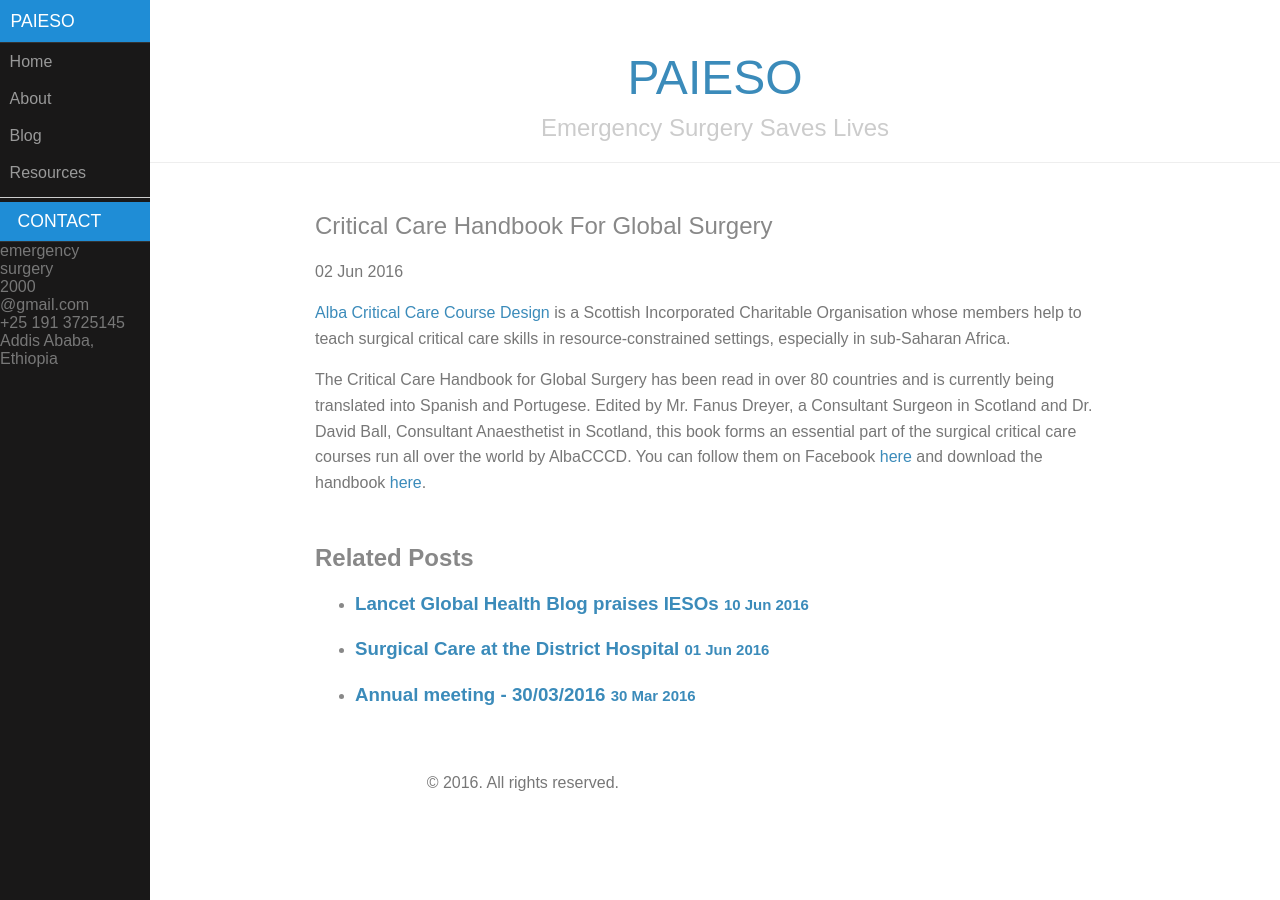
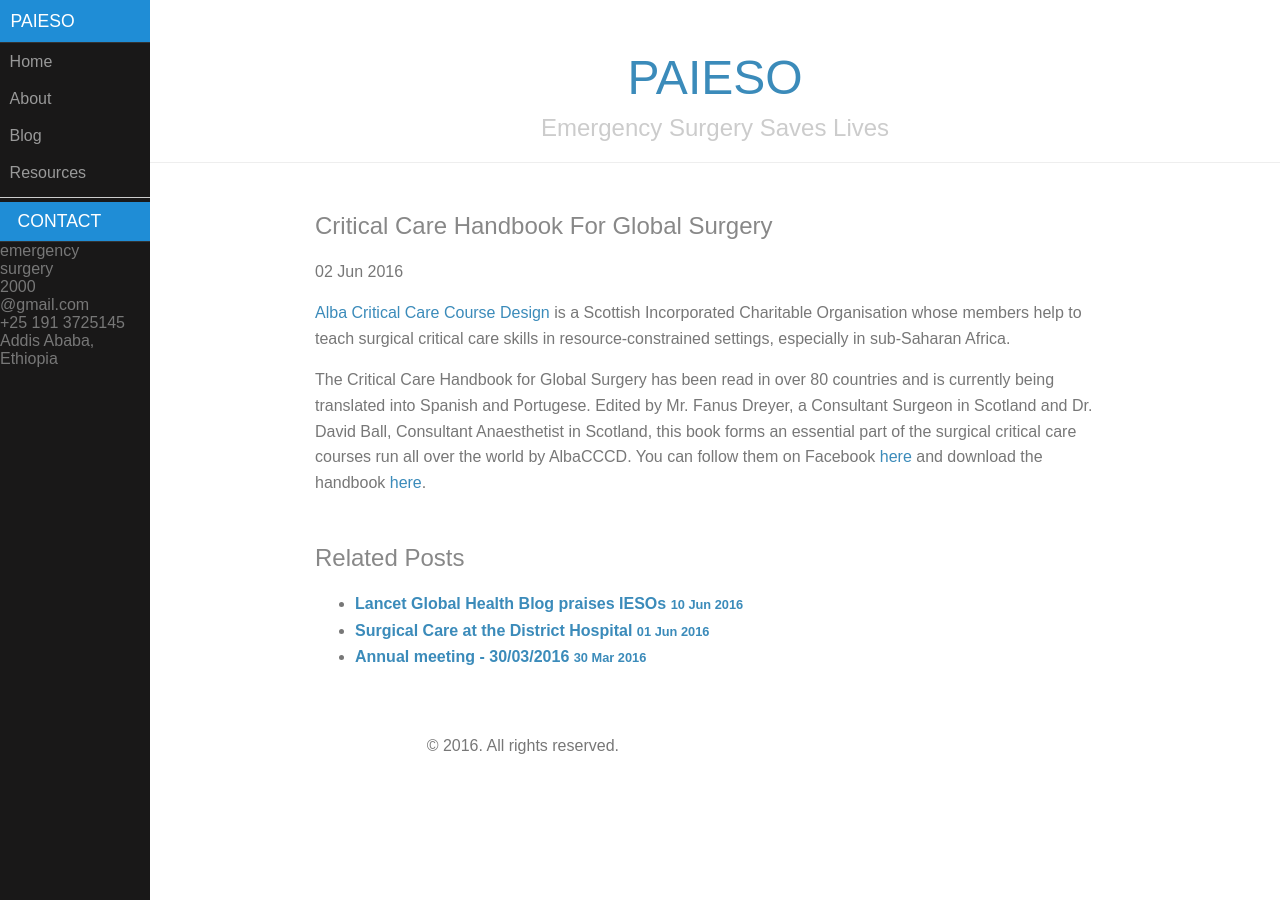
Before and after one commit to vvcb/paesoe-test, a Jekyll site: the page built from _posts/2016-06-02-critical-care-handbook-general-surgery.md, in a window 1280 px wide. Built offline with Jekyll 4.4.1, drawn with Linux system fonts in a browser that asks for light colours; comment, search, counter and statistics services are not loaded.

```diff
--- a/_layouts/post.html
+++ b/_layouts/post.html
@@ -9,17 +8,17 @@
     {{ content }}
 </div>
 
-<div class="content-subhead">
-  <h2>Related Posts</h2>
+<div>
+  <h2 class="content-subhead">Related Posts</h2>
   <ul>
     {% for post in site.related_posts limit:3 %}
       <li>
-        <h3>
+        <strong>
           <a href="{{ site.baseurl }}{{ post.url }}">
             {{ post.title }}
             <small>{{ post.date | date_to_string }}</small>
           </a>
-        </h3>
+        </strong>
       </li>
     {% endfor %}
   </ul>
```
Also changed, not shown: other parts of _layouts/post.html (+2 -12 lines), _posts/2016-03-30-annual-meeting.md (+1 -0 lines), _posts/2016-06-01-surgical-care-at-district-hospital.md (+1 -0 lines), _posts/2016-06-02-critical-care-handbook-general-surgery.md (+1 -0 lines), _posts/2016-06-10-lancet-praises-ieso.md (+1 -0 lines). Lines whose indentation alone changed are shown as unchanged.
